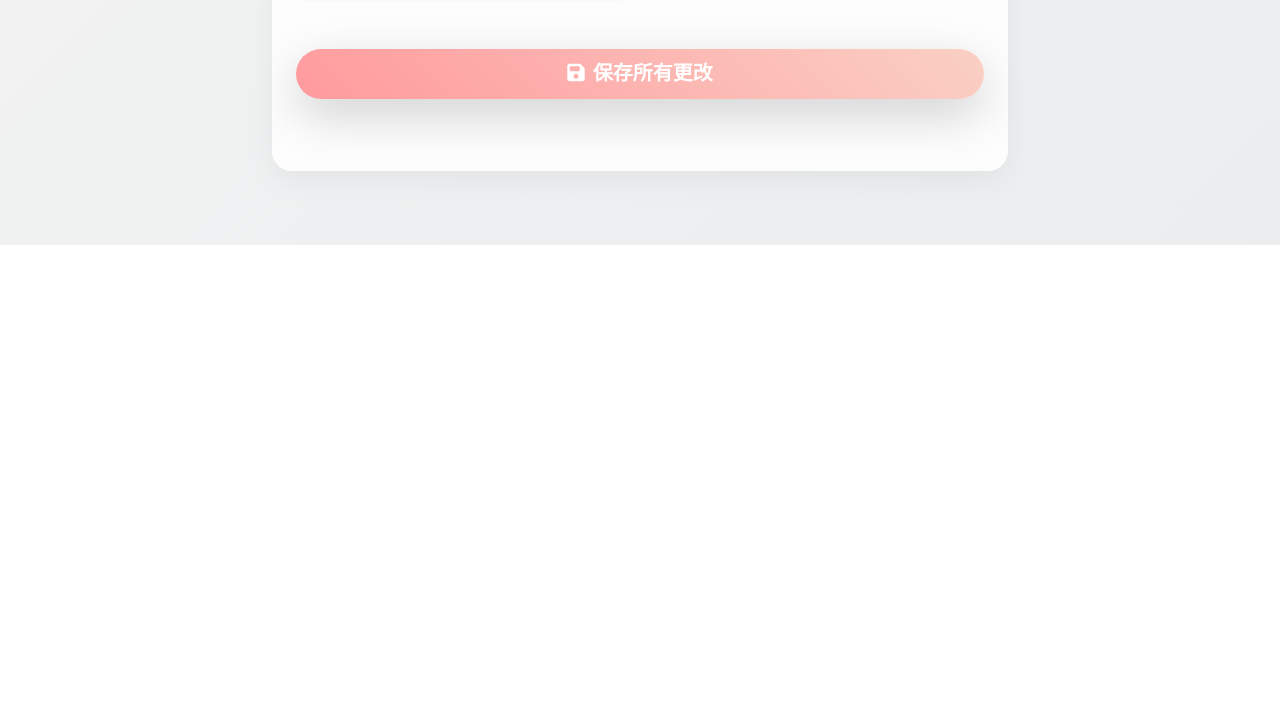
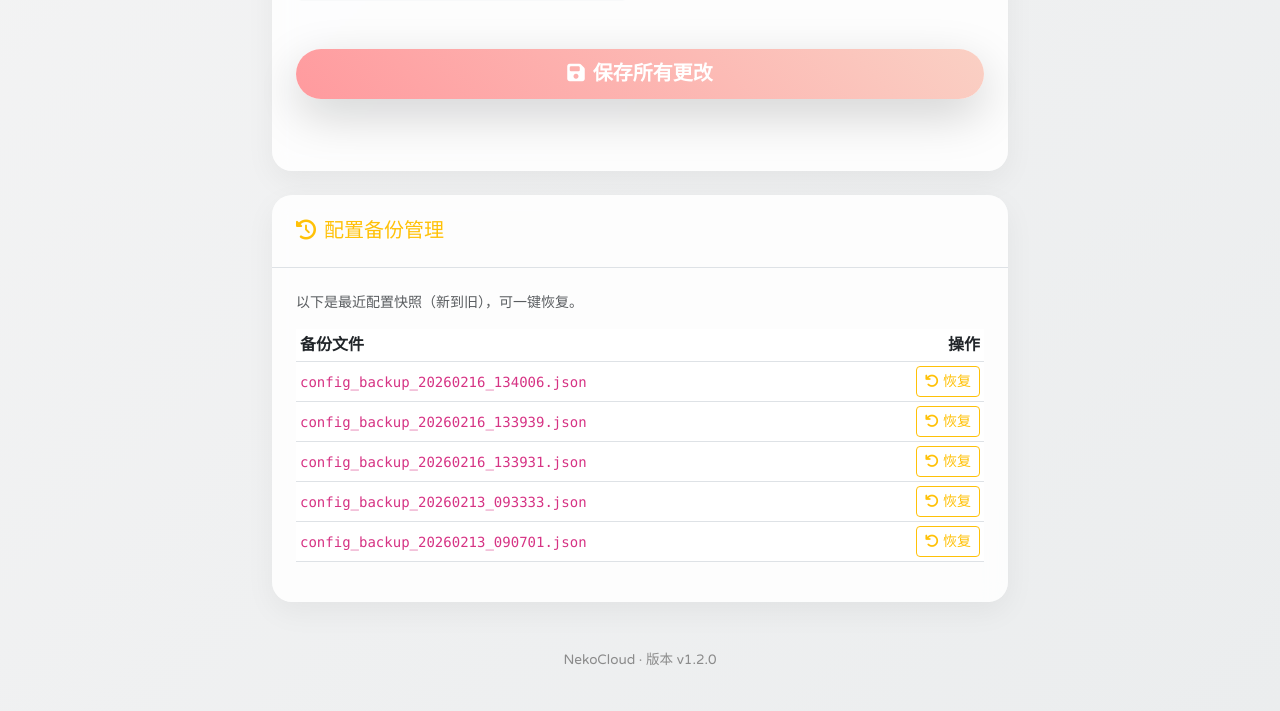
Before and after one commit to llulun/NekoCloud, a Flask app: page /admin in a window 1280 px wide. Shown: the part 2847-3558 px from the top of the page. Before the commit the page ends 3092 px from the top, so only its background shows below. Run offline with Flask 3, Linux system fonts and the light colour scheme; the visitor is signed in with stand-in values (Sample User, id 1); some libraries are stand-ins or nearby versions.

Commit message:
feat: add global footer version display

```diff
--- a/app.py
+++ b/app.py
@@ -10,6 +10,7 @@ from flask_limiter import Limiter
 from flask_limiter.util import get_remote_address
 from flask_wtf.csrf import CSRFProtect
 import shutil
+import re
 
 app = Flask(__name__)
 
@@ -36,6 +37,69 @@ app.logger.setLevel(logging.INFO)
 app.logger.info('NekoCloud startup')
 
 CONFIG_FILE = 'config.json'
+BACKUP_DIR = 'backups'
+MAX_BACKUP_FILES = 20
+BACKUP_PATTERN = re.compile(r'^config_backup_\d{8}_\d{6}\.json$')
+APP_VERSION = 'v1.2.0'
+
+@app.context_processor
+def inject_global_template_vars():
+    return {'app_version': APP_VERSION}
+
+def create_config_backup():
+    """Create timestamped config backups and keep only the latest N files."""
+    if not os.path.exists(CONFIG_FILE):
+        return
+
+    os.makedirs(BACKUP_DIR, exist_ok=True)
+    timestamp = datetime.now().strftime('%Y%m%d_%H%M%S')
+    backup_path = os.path.join(BACKUP_DIR, f'config_backup_{timestamp}.json')
+    shutil.copy(CONFIG_FILE, backup_path)
+
+    backup_files = sorted(
+        [
+            f for f in os.listdir(BACKUP_DIR)
+            if f.startswith('config_backup_') and f.endswith('.json')
+        ]
+    )
+    old_files = backup_files[:-MAX_BACKUP_FILES]
+    for old_file in old_files:
+        old_path = os.path.join(BACKUP_DIR, old_file)
+        try:
+            os.remove(old_path)
+        except OSError as e:
+            app.logger.warning(f"Failed to remove old backup {old_path}: {e}")
+
+def list_config_backups():
+    """Return available config backups sorted from newest to oldest."""
+    if not os.path.isdir(BACKUP_DIR):
+        return []
+
+    backup_files = [
+        f for f in os.listdir(BACKUP_DIR)
+        if BACKUP_PATTERN.match(f)
+    ]
+    return sorted(backup_files, reverse=True)
+
+def restore_config_backup(backup_name):
+    """Restore config.json from a backup file in BACKUP_DIR."""
+    if not BACKUP_PATTERN.match(backup_name):
+        return False, "备份文件名不合法。"
+
+    backup_path = os.path.join(BACKUP_DIR, backup_name)
+    if not os.path.exists(backup_path):
+        return False, "备份文件不存在。"
+
+    try:
+        with open(backup_path, 'r', encoding='utf-8') as f:
+            restored_config = json.load(f)
+    except Exception:
+        return False, "备份文件内容损坏，无法恢复。"
+
+    if not save_config(restored_config):
+        return False, "写入配置失败，请查看日志。"
+
+    return True, "配置已从备份恢复。"
 
 def load_config():
     if not os.path.exists(CONFIG_FILE):
@@ -49,9 +113,7 @@ def load_config():
 
 def save_config(config):
     try:
-        # Create backup
-        if os.path.exists(CONFIG_FILE):
-            shutil.copy(CONFIG_FILE, CONFIG_FILE + '.bak')
+        create_config_backup()
 
         with open(CONFIG_FILE, 'w', encoding='utf-8') as f:
             json.dump(config, f, indent=4, ensure_ascii=False)
@@ -354,7 +416,18 @@ def admin_dashboard():
 
         return redirect(url_for('admin_dashboard'))
 
-    return render_template('admin.html', config=config)
+    backups = list_config_backups()
+    return render_template('admin.html', config=config, backups=backups)
+
+@app.route('/admin/restore_backup', methods=['POST'])
+def restore_backup():
+    if 'admin_logged_in' not in session:
+        return redirect(url_for('login'))
+
+    backup_name = request.form.get('backup_name', '').strip()
+    success, message = restore_config_backup(backup_name)
+    flash(message, 'success' if success else 'danger')
+    return redirect(url_for('admin_dashboard'))
 
 @app.route('/admin/refresh_info', methods=['POST'])
 def refresh_info():
--- a/templates/admin.html
+++ b/templates/admin.html
@@ -222,6 +222,47 @@
                 </form>
             </div>
         </div>
+
+        <div class="card glass-card border-0 mb-4">
+            <div class="card-header bg-transparent border-bottom p-4">
+                <h5 class="m-0 font-weight-bold text-warning"><i class="fas fa-history me-2"></i>配置备份管理</h5>
+            </div>
+            <div class="card-body p-4">
+                {% if backups %}
+                <p class="text-muted small mb-3">以下是最近配置快照（新到旧），可一键恢复。</p>
+                <div class="table-responsive">
+                    <table class="table table-sm align-middle">
+                        <thead>
+                            <tr>
+                                <th>备份文件</th>
+                                <th class="text-end">操作</th>
+                            </tr>
+                        </thead>
+                        <tbody>
+                            {% for backup in backups %}
+                            <tr>
+                                <td><code>{{ backup }}</code></td>
+                                <td class="text-end">
+                                    <form method="POST" action="{{ url_for('restore_backup') }}" class="d-inline">
+                                        <input type="hidden" name="csrf_token" value="{{ csrf_token() }}">
+                                        <input type="hidden" name="backup_name" value="{{ backup }}">
+                                        <button type="submit" class="btn btn-outline-warning btn-sm">
+                                            <i class="fas fa-undo me-1"></i>恢复
+                                        </button>
+                                    </form>
+                                </td>
+                            </tr>
+                            {% endfor %}
+                        </tbody>
+                    </table>
+                </div>
+                {% else %}
+                <div class="alert alert-light border mb-0">
+                    暂无配置备份。保存一次后台配置后会自动生成备份。
+                </div>
+                {% endif %}
+            </div>
+        </div>
     </div>
 </div>
 {% endblock %}
--- a/templates/layout.html
+++ b/templates/layout.html
@@ -111,6 +111,13 @@
         .toast-container {
             z-index: 1055;
         }
+
+        .site-footer {
+            color: #8b8b8b;
+            font-size: 0.85rem;
+            text-align: center;
+            margin: 24px 0 10px;
+        }
     </style>
 </head>
 <body>
@@ -147,7 +154,7 @@
     </nav>
 
     <!-- Content -->
-    <div class="container" style="margin-top: 100px; padding-bottom: 50px;">
+    <div class="container" style="margin-top: 100px; padding-bottom: 30px;">
         <!-- Flash Messages -->
         {% with messages = get_flashed_messages(with_categories=true) %}
             {% if messages %}
@@ -167,6 +174,10 @@
         {% endwith %}
 
         {% block content %}{% endblock %}
+
+        <div class="site-footer">
+            NekoCloud · 版本 {{ app_version }}
+        </div>
     </div>
 
     <!-- Scripts -->
```
Also changed, not shown: templates/dashboard.html (+75 -20 lines), README.md.
